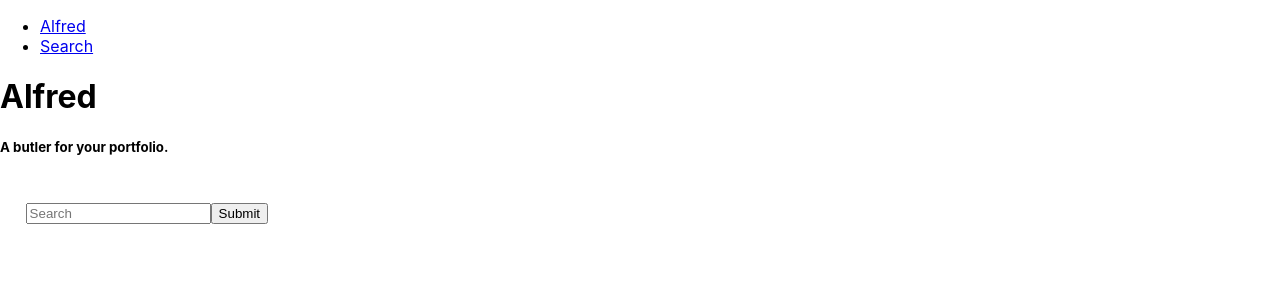
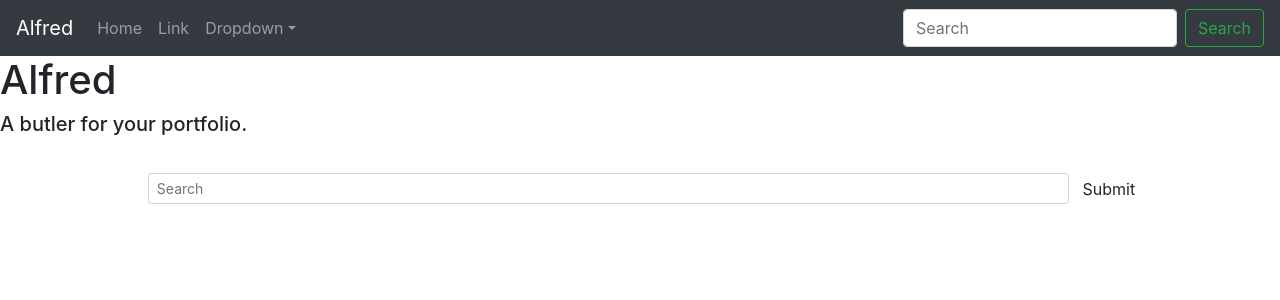
Before and after one commit to abeatrix/Alfred, a React (Create React App) app in the folder alfred/: page / in a window 1280 px wide. Shown: the top 300 px of the page. Built offline with nearby package versions, Linux system fonts and the light colour scheme; no server answers.

Commit message:
install bootstrap, add navbar

```diff
--- a/alfred/package.json
+++ b/alfred/package.json
@@ -7,8 +7,10 @@
     "@testing-library/react": "^11.1.0",
     "@testing-library/user-event": "^12.1.10",
     "axios": "^0.21.0",
+    "bootstrap": "^4.5.3",
     "dotenv": "^8.2.0",
     "react": "^17.0.1",
+    "react-bootstrap": "^1.4.0",
     "react-dom": "^17.0.1",
     "react-router-dom": "^5.2.0",
     "react-scripts": "4.0.0",
--- a/alfred/public/index.html
+++ b/alfred/public/index.html
@@ -3,6 +3,7 @@
   <head>
     <meta charset="utf-8" />
     <link rel="icon" href="%PUBLIC_URL%/favicon.ico" />
+    <link rel="stylesheet" href="https://stackpath.bootstrapcdn.com/bootstrap/4.3.1/css/bootstrap.min.css" integrity="sha384-ggOyR0iXCbMQv3Xipma34MD+dH/1fQ784/j6cY/iJTQUOhcWr7x9JvoRxT2MZw1T" crossorigin="anonymous">
     <meta name="viewport" content="width=device-width, initial-scale=1" />
     <meta name="theme-color" content="#000000" />
     <meta
--- a/alfred/src/App.js
+++ b/alfred/src/App.js
@@ -1,5 +1,5 @@
 import React from 'react';
-import Navbar from './Components/Navbar/Navbar'
+import TopNavbar from './Components/Navbar/TopNavbar'
 import SearchContainer from './Components/SearchContainer/SearchContainer'
 import Header from './Components/Landing/Header'
 import Footer from './Components/Footer/Footer'
@@ -7,7 +7,7 @@
 function App() {
   return (
     <div className="App">
-      <Navbar />
+      <TopNavbar />
       <Header />
       <SearchContainer />
       <Footer />
--- a/alfred/src/Components/Navbar/Navbar.js
+++ /dev/null
@@ -1,20 +0,0 @@
-import React from 'react';
-import { NavLink } from 'react-router-dom';
-import { NavbarStyle, NavLogo } from './NavbarEle'
-
-const Navbar = () => {
-    return (
-        <nav>
-            <ul>
-                <li>
-                    <NavLink to ='/'>Alfred</NavLink>
-                </li>
-                <li>
-                    <NavLink to ='/'>Search</NavLink>
-                </li>
-            </ul>
-        </nav>
-    )
-}
-
-export default Navbar;
--- a/alfred/src/Components/Navbar/NavbarEle.js
+++ b/alfred/src/Components/Navbar/NavbarEle.js
@@ -2,22 +2,10 @@
 import { Link as LinkRouter } from 'react-router-dom'
 // import { Link as LinkScroll } from 'react-scroll'
 
-export const NavbarStyle = styled.nav`
-    background: #000000;
-    height: 80px;
-    margin-top: -80px;
-    display: flex;
-    justify-content: center;
-    align-items: center;
-    position: sticky;
-    top: 0;
-    z-index: 5;
+export const NavLinkStyle = styled(LinkRouter)`
+    font: white;
 `
 
-export const NavLogo = styled(LinkRouter)`
-    color: white;
-    justify-self: flex-start;
-    display: flex;
-    align-item: center;
-    margin-left: 25px;
-`
+// export const NavLogo = styled(LinkRouter)`
+//     color: white;
+// `
--- /dev/null
+++ b/alfred/src/Components/Navbar/TopNavbar.js
@@ -0,0 +1,35 @@
+import React from "react";
+import { NavLink } from "react-router-dom";
+import {Navbar, Nav, NavDropdown, Form, Button, FormControl} from 'react-bootstrap'
+
+const TopNavbar = () => {
+  return (
+    <Navbar bg="dark" variant="dark" expand="lg">
+      <Navbar.Brand href="#home">Alfred</Navbar.Brand>
+      <Navbar.Toggle aria-controls="basic-navbar-nav" />
+      <Navbar.Collapse id="basic-navbar-nav">
+        <Nav className="mr-auto">
+          <Nav.Link href="#home">Home</Nav.Link>
+          <Nav.Link href="#link">Link</Nav.Link>
+          <NavDropdown title="Dropdown" id="basic-nav-dropdown">
+            <NavDropdown.Item href="#action/3.1">Action</NavDropdown.Item>
+            <NavDropdown.Item href="#action/3.2">
+              Another action
+            </NavDropdown.Item>
+            <NavDropdown.Item href="#action/3.3">Something</NavDropdown.Item>
+            <NavDropdown.Divider />
+            <NavDropdown.Item href="#action/3.4">
+              Separated link
+            </NavDropdown.Item>
+          </NavDropdown>
+        </Nav>
+        <Form inline>
+          <FormControl type="text" placeholder="Search" className="mr-sm-2" />
+          <Button variant="outline-success">Search</Button>
+        </Form>
+      </Navbar.Collapse>
+    </Navbar>
+  );
+};
+
+export default TopNavbar;
```
Also changed, not shown: 1 other file (tests, documents, lock files or other folders).
